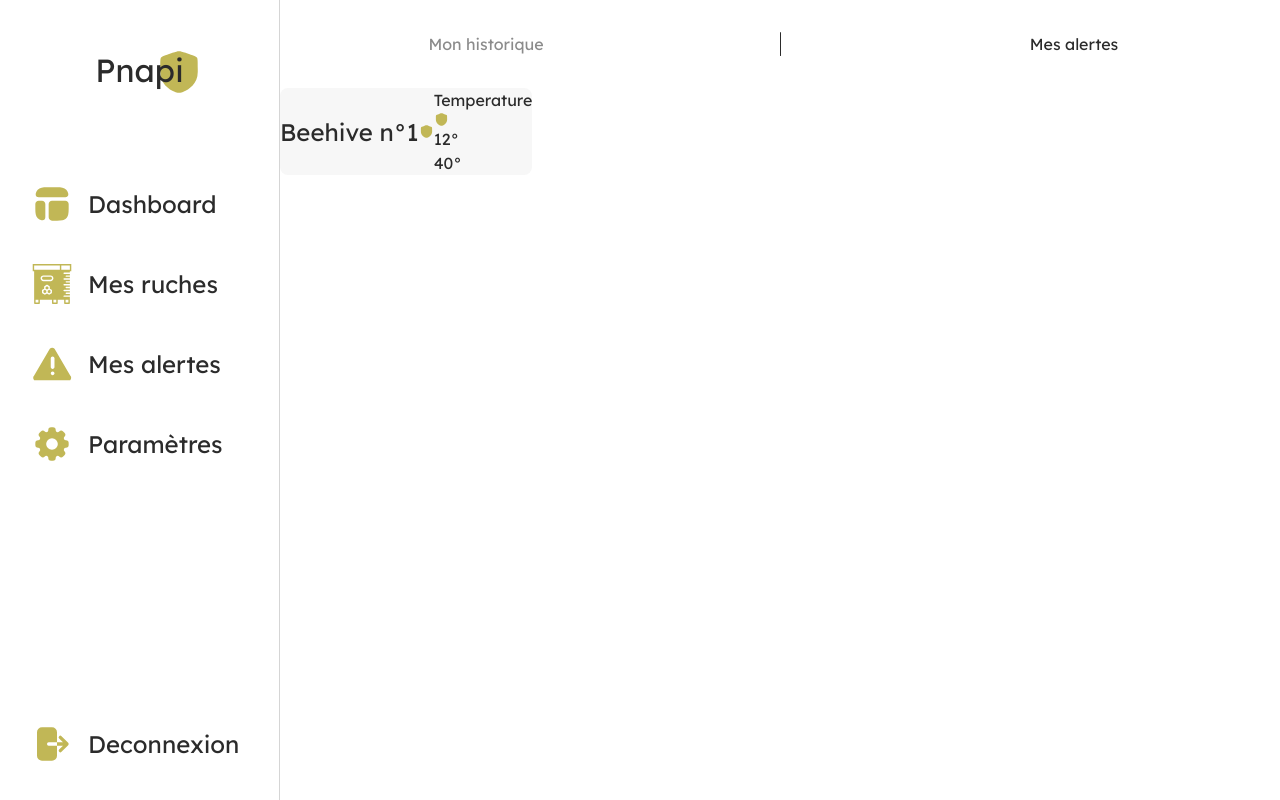
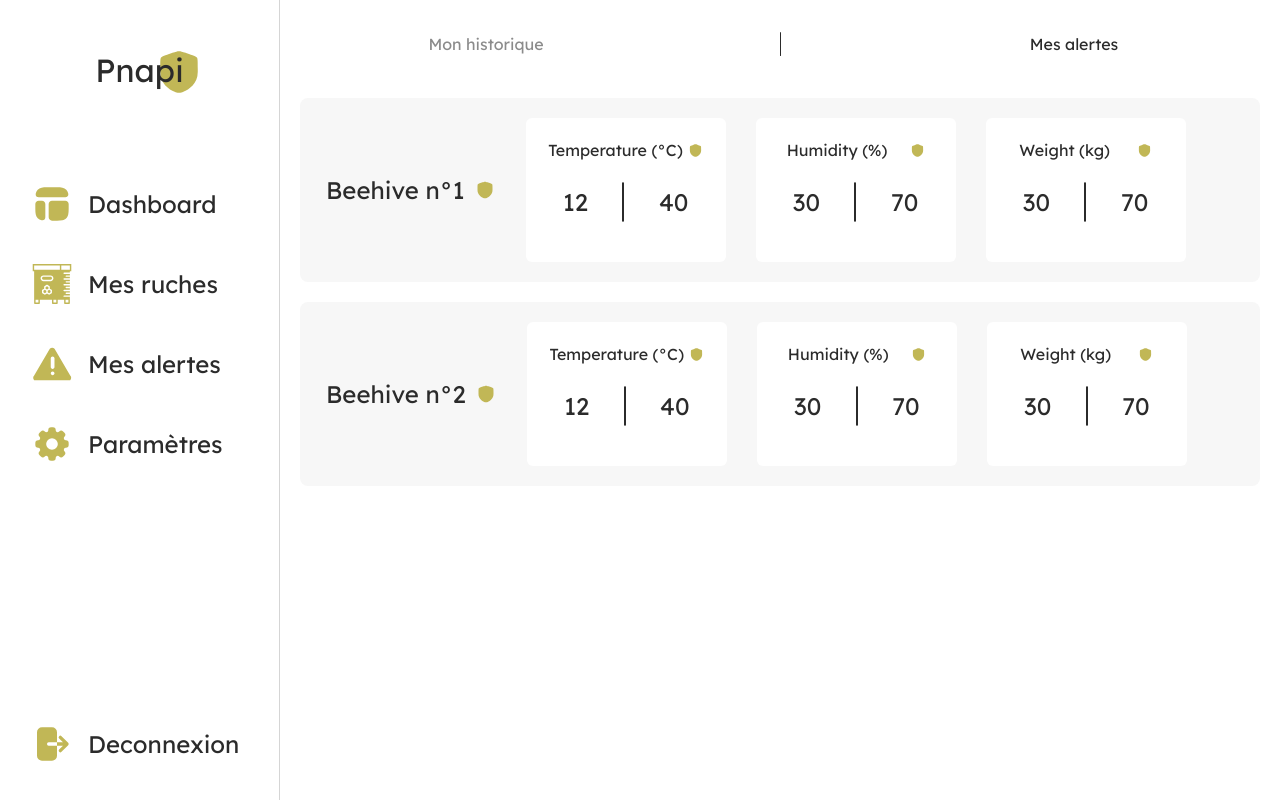
Before and after one commit to BeeGuard/web, a Next.js app: page /beekeeper/alerts in a window 1280 px wide. Built offline with nearby package versions, Linux system fonts and the light colour scheme.

Commit message:
add edit page for alert

```diff
--- a/src/app/beekeeper/alerts/alert.css
+++ b/src/app/beekeeper/alerts/alert.css
@@ -4,10 +4,31 @@
 
     display: flex;
     flex-direction: row;
-    justify-content: center;
     align-items: center;
+    margin: 10px 20px;
 
-    .beehive-alert-name{
+    .beehive-alert-name {
         font-size: var(--size-subtitle);
+        padding: 0 10px;
+    }
+
+    .editable-alert {
+        background-color: rgb(var(--card-background-darker));
+        border-radius: 6px;
+        min-width: 200px;
+        margin: 20px 15px;
+        padding: 20px 20px;
+
+        .divider {
+            border: 1px solid rgb(var(--foreground-rgb));
+            border-radius: 1px;
+            height: 40px;
+            width: 1px;
+        }
+
+        .editable-value {
+            font-size: var(--size-subtitle);
+            margin: 20px 0;
+        }
     }
 }
--- a/src/app/beekeeper/alerts/alert.tsx
+++ b/src/app/beekeeper/alerts/alert.tsx
@@ -2,29 +2,83 @@ import Image from "next/image";
 import './alert.css';
 
 export default function Alert() {
+    const alerts = [
+        {
+            title: 'Temperature (°C)',
+            min: 12,
+            max: 40,
+        },
+        {
+            title: 'Humidity (%)',
+            min: 30,
+            max: 70,
+        },
+        {
+            title: 'Weight (kg)',
+            min: 30,
+            max: 70,
+        }
+    ]
+
     return (
-        <div className={'flex '}>
+        <div className={'flex flex-col'}>
             <div className={'beehive-alert'}>
+                <div className={'flex flex-row justify-center items-center mx-4'}>
                     <p className={'beehive-alert-name'}>Beehive n°1</p>
+                    <Image
+                        src={'/shield.svg'}
+                        alt={'shield'}
+                        width={20}
+                        height={20}
+                    />
+                </div>
+                {alerts.map((alert, index) => (
+                    <div className={'editable-alert'} key={index}>
+                        <div className={'flex justify-around items-center'}>
+                            <p>{alert.title}</p>
                             <Image
                                 src={'/shield.svg'}
                                 alt={'shield'}
                                 width={15}
                                 height={15}
                             />
-
-                <div>
-                    <p>Temperature</p>
+                        </div>
+                        <div className={'editable-value flex justify-around items-center'}>
+                            <p>{alert.min}</p>
+                            <div className={'divider'}></div>
+                            <p>{alert.max}</p>
+                        </div>
+                    </div>
+                ))}
+            </div>
+            <div className={'beehive-alert'}>
+                <div className={'flex flex-row justify-center items-center mx-4'}>
+                    <p className={'beehive-alert-name'}>Beehive n°2</p>
+                    <Image
+                        src={'/shield.svg'}
+                        alt={'shield'}
+                        width={20}
+                        height={20}
+                    />
+                </div>
+                {alerts.map((alert, index) => (
+                    <div className={'editable-alert'} key={index}>
+                        <div className={'flex justify-around items-center'}>
+                            <p>{alert.title}</p>
                             <Image
                                 src={'/shield.svg'}
                                 alt={'shield'}
                                 width={15}
                                 height={15}
                             />
-                    <p>12°</p>
-                    <div></div>
-                    <p>40°</p>
                         </div>
+                        <div className={'editable-value flex justify-around items-center'}>
+                            <p>{alert.min}</p>
+                            <div className={'divider'}></div>
+                            <p>{alert.max}</p>
+                        </div>
+                    </div>
+                ))}
             </div>
         </div>
     )
--- /dev/null
+++ b/src/app/beekeeper/alerts/history.css
@@ -0,0 +1,45 @@
+.history {
+    height: max-content;
+    margin: 10px 20px;
+
+    .buttons-filter {
+        margin-bottom: 10px;
+
+        .light-button {
+            margin-right: 10px;
+        }
+    }
+
+    .list-alerts {
+        display: flex;
+        justify-content: space-between;
+        align-items: center;
+        flex-wrap: wrap;
+        height: 100%;
+
+        .alert {
+            display: flex;
+            justify-content: space-between;
+            align-items: center;
+
+            background-color: rgb(var(--card-background-primary));
+            border-radius: 8px;
+            padding: 20px 10px;
+            margin: 20px 0;
+            width: 48%;
+
+            img {
+                margin-left: 10px;
+            }
+
+            p {
+                margin: 0 15px;
+            }
+
+            .button {
+                min-width: 100px;
+                margin-right: 10px;
+            }
+        }
+    }
+}
--- a/src/app/beekeeper/alerts/history.tsx
+++ b/src/app/beekeeper/alerts/history.tsx
@@ -1,9 +1,9 @@
 import LightButton from "@/app/ui/light-button/light-button";
 import Image from "next/image";
 import Button from "@/app/ui/button/button";
+import './history.css';
 
 export default function History() {
-
     return (
         <div className={'history'}>
             <div className={'buttons-filter'}>
--- a/src/app/beekeeper/alerts/page.css
+++ b/src/app/beekeeper/alerts/page.css
@@ -14,50 +14,4 @@
             border-radius: 1px;
         }
     }
-
-    .history {
-        height: max-content;
-        margin: 10px 20px;
-
-        .buttons-filter {
-            margin-bottom: 10px;
-
-            .light-button {
-                margin-right: 10px;
-            }
-        }
-
-        .list-alerts {
-            display: flex;
-            justify-content: space-between;
-            align-items: center;
-            flex-wrap: wrap;
-            height: 100%;
-
-            .alert {
-                display: flex;
-                justify-content: space-between;
-                align-items: center;
-
-                background-color: rgb(var(--card-background-primary));
-                border-radius: 8px;
-                padding: 20px 10px;
-                margin: 20px 0;
-                width: 48%;
-
-                img {
-                    margin-left: 10px;
-                }
-
-                p {
-                    margin: 0 15px;
-                }
-
-                .button {
-                    min-width: 100px;
-                    margin-right: 10px;
-                }
-            }
-        }
-    }
 }
--- a/src/app/globals.css
+++ b/src/app/globals.css
@@ -16,6 +16,7 @@
 
   --card-background-primary: 247, 247, 247;
   --card-background-secondary: 193, 183, 86;
+  --card-background-darker: 255, 255, 255;
 
   --icon-filter: invert(80%);
 
@@ -37,6 +38,7 @@
 
     --card-background-primary: 62, 62, 62;
     --card-background-secondary: 193, 183, 86;
+    --card-background-darker: 43, 43, 43;
 
     --icon-filter: invert(0);
 
```
Lines whose indentation alone changed are shown as unchanged.
